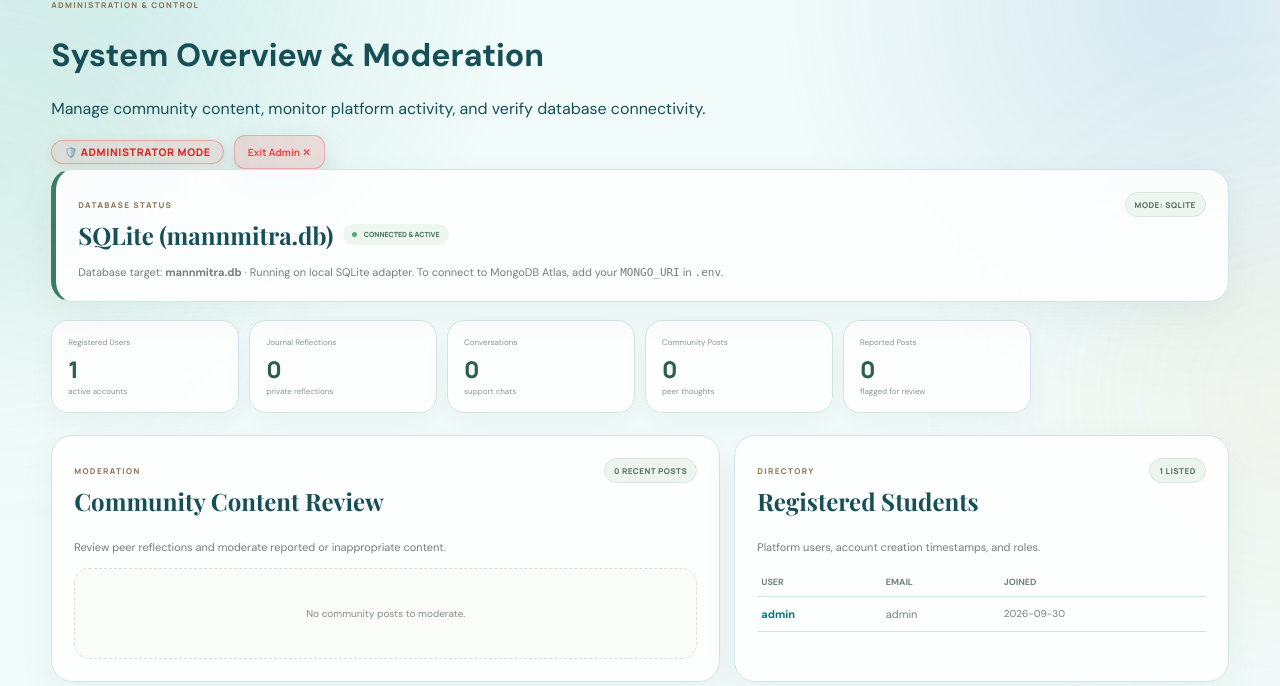
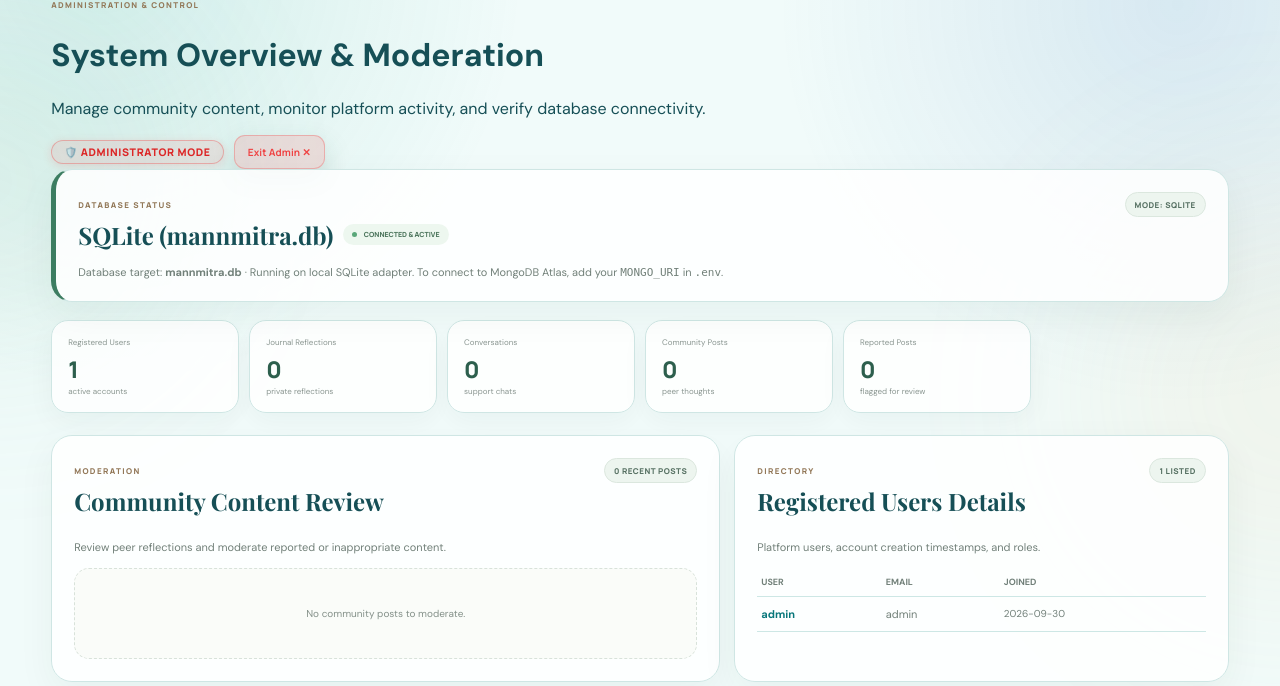
Before and after one commit to admin7418-cmyk/MannMitra, a Flask app: page /admin in a window 1280 px wide. Shown: the part 118-804 px from the top of the page. Run offline with Flask 3, Linux system fonts and the light colour scheme; the visitor is signed in with stand-in values (Sample User, id 1); data comes from the database, SQL or seed files in the repository; data that the repository does not hold is empty.

Commit message:
Update admin.html

```diff
--- a/templates/admin/admin.html
+++ b/templates/admin/admin.html
@@ -86,7 +86,7 @@
       <div class="panel-head">
         <div>
           <span class="tag">DIRECTORY</span>
-          <h2>Registered Students</h2>
+          <h2>Registered Users Details</h2>
         </div>
         <span class="badge">{{ users|length }} Listed</span>
       </div>
```
